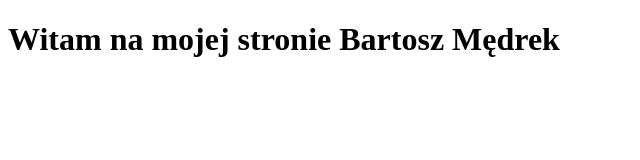
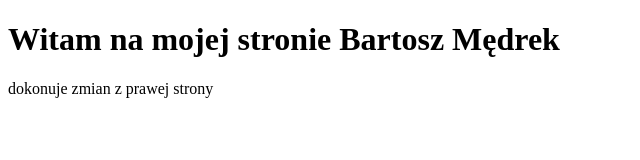
Before and after one commit to Bartmanek/kurscieszyn, a plain HTML site: page index.html in a window 1280 px wide. Shown: the whole page, without its empty margins (0-640 px from the left). Drawn offline with Linux system fonts and the light colour scheme.

Commit message:
Zmiana pliku index z prawej strony

```diff
--- a/index.html
+++ b/index.html
@@ -8,5 +8,6 @@
 </head>
 <body>
     <h1>Witam na mojej stronie Bartosz Mędrek</h1>
+    dokonuje zmian z prawej strony
 </body>
 </html>
```
